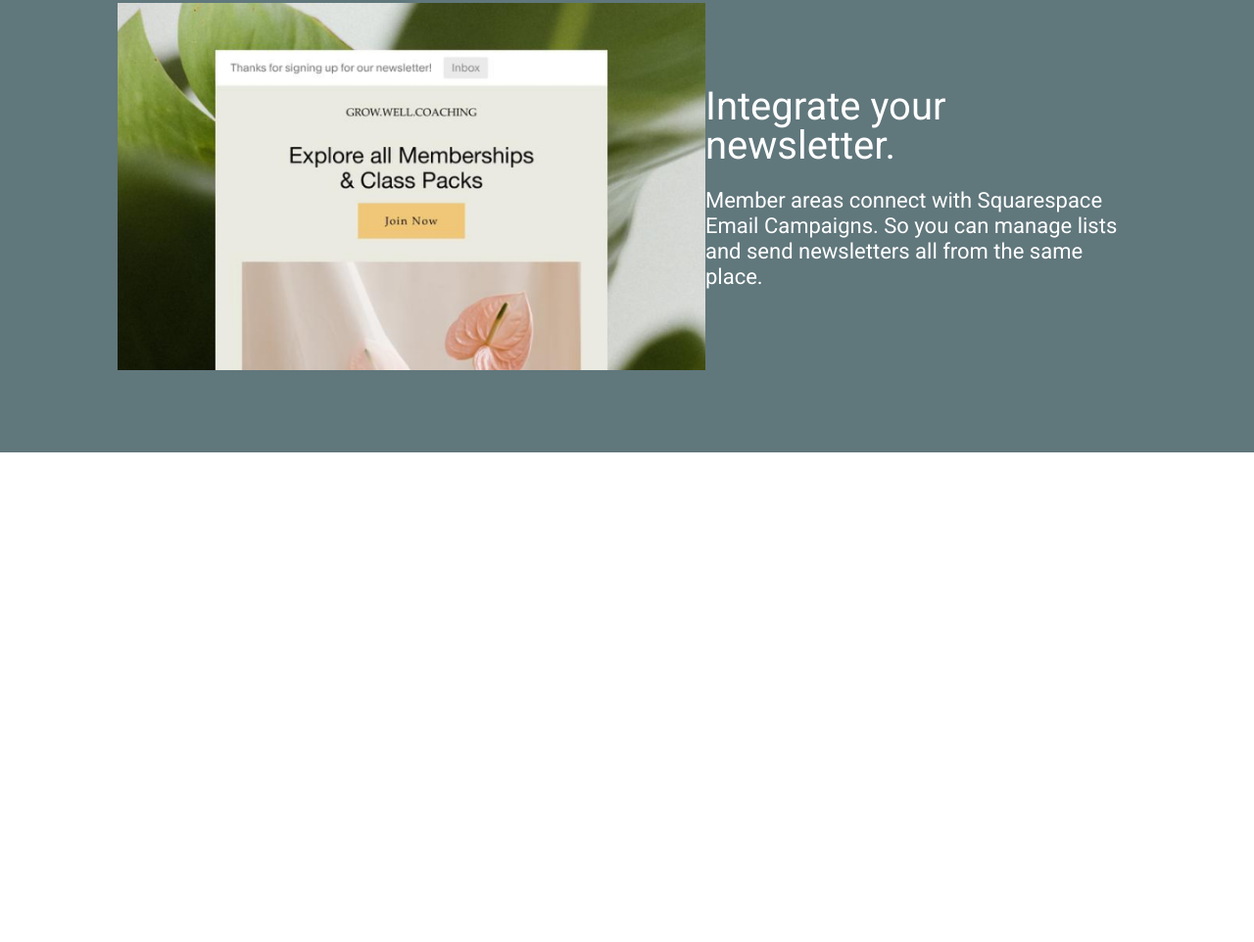
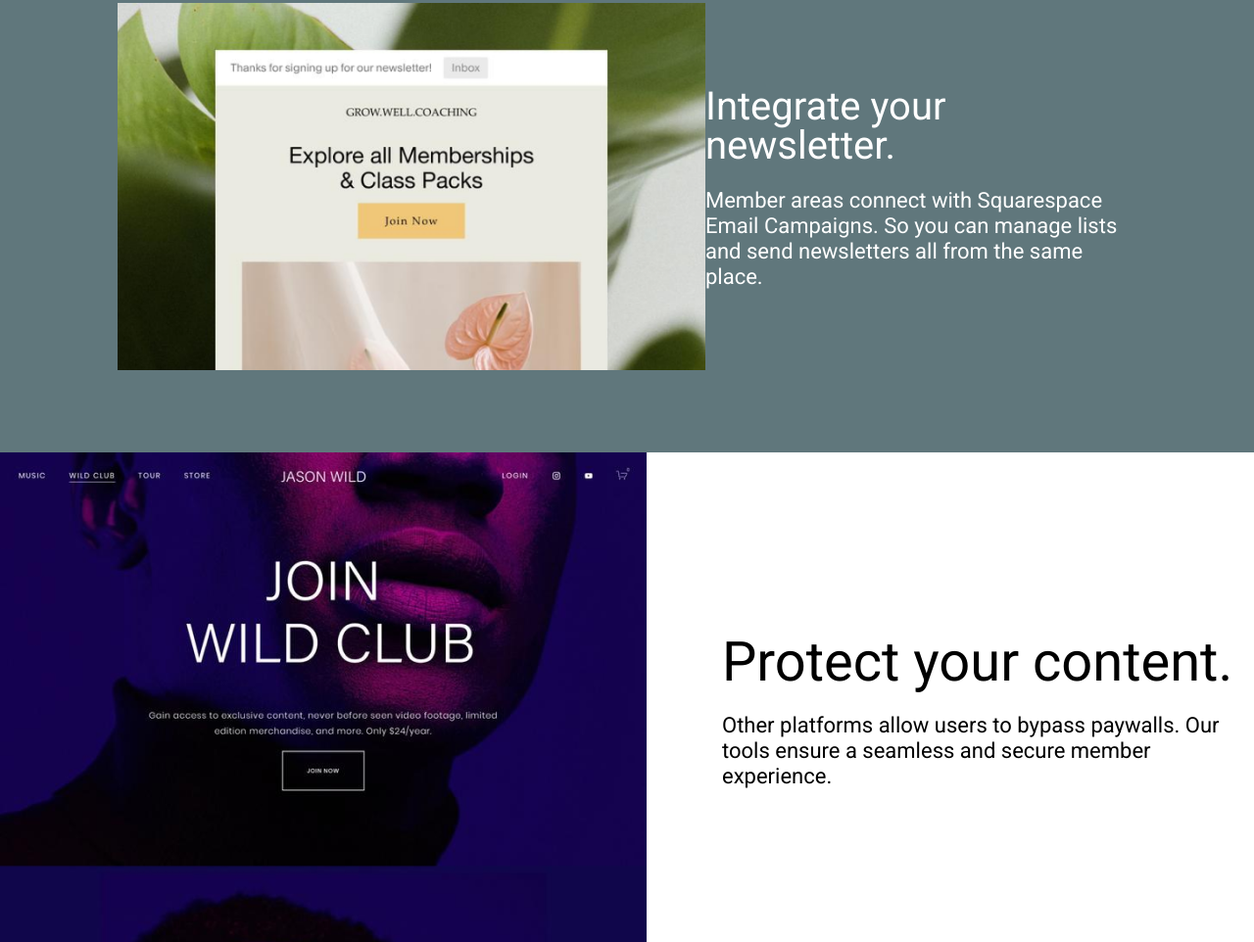
Before and after one commit to Abdulaziz1601/squareSpace, a website: page src/index.html in a window 1280 px wide. Shown: the part 3880-4842 px from the top of the page at 98% size. Before the commit the page ends 4342 px from the top, so only its background shows below. Drawn offline with Linux system fonts and the light colour scheme.

Commit message:
Paralax scroll effect done

```diff
--- a/src/index.html
+++ b/src/index.html
@@ -114,10 +114,9 @@
             <div class="descr">
                 From virtual classes and workshops to newsletters, podcasts, and video series, Member Areas help you build, harness, and monetize the power of your online community.
             </div>
-
-            <div class="wrapper">
+          <div class="advantage__wrapper">
             <div class="advantage__block">
-                    <div class="advantage__info">
+                <div  class="advantage__info">
                     <div class="advantage__subtitle">
                         Promote premium content.
                     </div>
@@ -130,16 +129,16 @@
                 </div>
             </div>
             <div class="advantage__block">
-                    <div class="advantage__img">
-                        <img src="img/adv_block/adv_3.png" alt="">
-                    </div>
-                    <div class="advantage__info">
+                <div id="info" class="advantage__info">
                     <div class="advantage__subtitle">
                         Share online classes.
                     </div>
                     <div class="advantage__subtext">
                         From virtual yoga classes to writing workshops, digital networking events to 1:1 coaching, our platform helps creators educate and inspire members.
                     </div>
+                </div>
+                <div id="aimg" class="advantage__img">
+                    <img src="img/adv_block/adv_3.png" alt="">
                 </div>
             </div>
             <div class="advantage__block">
@@ -156,10 +155,7 @@
                 </div>
             </div>
             <div class="advantage__block">
-                    <div class="advantage__img">
-                        <img src="img/adv_block/adv_4.png" alt="">
-                    </div>
-                    <div class="advantage__info">
+                <div id="info" class="advantage__info">
                     <div class="advantage__subtitle">
                         Integrate your newsletter.
                     </div>
@@ -167,6 +163,23 @@
                         Member areas connect with Squarespace Email Campaigns. So you can manage lists and send newsletters all from the same place.
                     </div>
                 </div>
+                <div id="aimg" class="advantage__img">
+                    <img src="img/adv_block/adv_4.png" alt="">
+                </div>
+            </div>
+          </div>
+        </div>
+    </div>
+
+    <div class="protect">
+        <div class="container">
+            <div class="protect__parallax"></div>
+            <div class="protect__info">
+                <div class="title">
+                    Protect your content.
+                </div>
+                <div class="descr">
+                    Other platforms allow users to bypass paywalls. Our tools ensure a seamless and secure member experience.
                 </div>
             </div>
         </div>
--- a/src/sass/blocks/advantage/_advantage.scss
+++ b/src/sass/blocks/advantage/_advantage.scss
@@ -8,8 +8,11 @@
     .descr {
         color: $white
     }
-    .wrapper {
-
+    &__wrapper {
+        display: flex;
+        flex-direction: column;
+        #info {order: 2;}
+        #aimg {order: 1;}
     }
     &__block {
         margin-top: 120px;
--- /dev/null
+++ b/src/sass/blocks/protect/_protect.scss
@@ -0,0 +1,27 @@
+.protect {
+    .container{
+    display: flex;
+    flex-direction: row;
+    justify-content: space-between;
+}
+    .title {
+        text-align: left;
+        margin-top: 186px;
+    }
+    .descr {
+        text-align: left;
+        margin-top: 24px;
+    }
+    &__info {
+        width: 543px;
+    }
+    &__parallax {
+        display: inline-block;
+        min-height: 500px;
+        width: 660px;
+        background: url('../img/background/parallax.png');
+        background-attachment: fixed;
+        background-repeat: no-repeat;
+
+    }
+}
--- a/src/sass/style.scss
+++ b/src/sass/style.scss
@@ -7,3 +7,4 @@
 @import './blocks/instruction/instruction';
 @import './blocks/possibility/possibility';
 @import './blocks/advantage/advantage';
+@import './blocks/protect/protect';
```
Also changed, not shown: src/css/style.min.css, src/img/background/parallax.png (added). Lines whose indentation alone changed are shown as unchanged.
